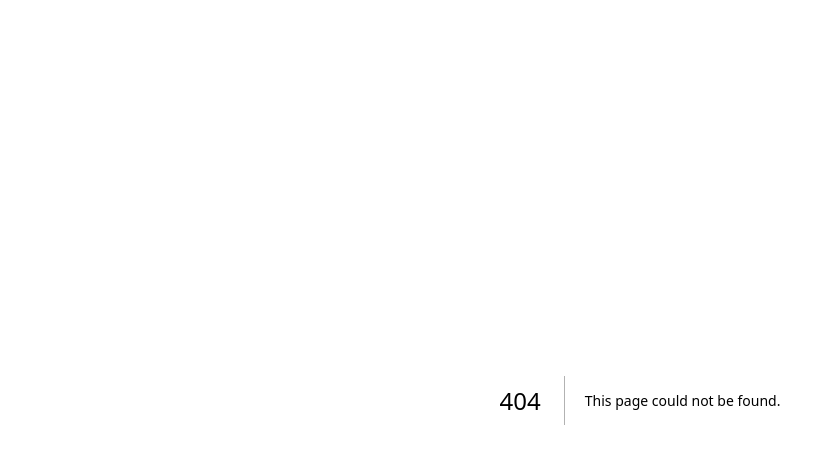
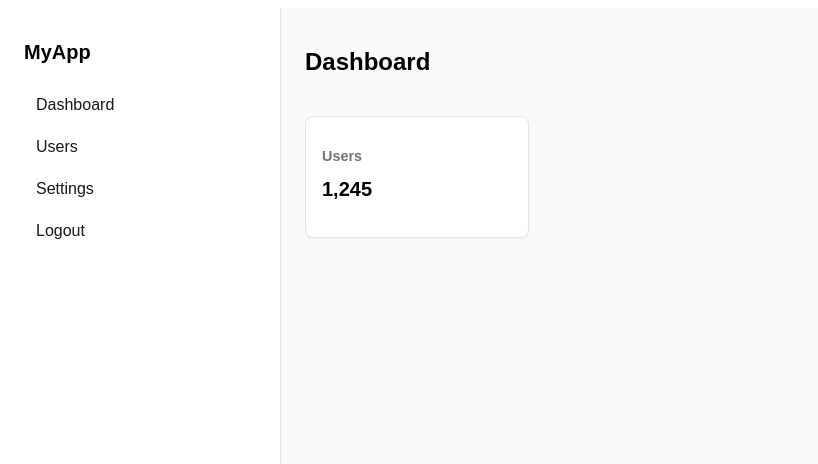
Before and after one commit to sebasGZA/frontend, a Next.js app: page /dashboard in a window 1280 px wide. Before the commit this address had no page. Shown: the top 464 px of the page, without its empty margins (0-818 px from the left). Built offline with nearby package versions, Linux system fonts and the light colour scheme.

Commit message:
feat: add dashboard page schema

```diff
--- /dev/null
+++ b/app/dashboard/page.tsx
@@ -0,0 +1,34 @@
+import "./styles.css";
+
+export default function Dashboard() {
+  return (
+    <div className="dashboard">
+      {/* Sidebar */}
+      <aside className="dashboard-sidebar">
+        <h2>MyApp</h2>
+        <nav className="dashboard-nav">
+          <a href="#">Dashboard</a>
+          <a href="#">Users</a>
+          <a href="#">Settings</a>
+          <a href="#">Logout</a>
+        </nav>
+      </aside>
+
+      {/* Main content */}
+      <main className="dashboard-content">
+        {/* Header */}
+        <div className="dashboard-header">
+          <h1>Dashboard</h1>
+        </div>
+
+        {/* Cards */}
+        <div className="dashboard-cards">
+          <div className="dashboard-card">
+            <h3>Users</h3>
+            <p>1,245</p>
+          </div>
+        </div>
+      </main>
+    </div>
+  );
+}
--- /dev/null
+++ b/app/dashboard/styles.css
@@ -0,0 +1,118 @@
+/* Dashboard layout */
+.dashboard {
+  display: flex;
+  min-height: 100vh;
+  background-color: #fafafa;
+  font-family: sans-serif;
+}
+
+/* Sidebar */
+.dashboard-sidebar {
+  width: 240px;
+  background-color: #ffffff;
+  border-right: 1px solid #e4e4e7; /* zinc-200 */
+  padding: 1rem;
+}
+
+.dashboard-sidebar h2 {
+  font-size: 1.25rem;
+  font-weight: 600;
+  margin-bottom: 1.5rem;
+}
+
+.dashboard-nav {
+  display: flex;
+  flex-direction: column;
+  gap: 0.5rem;
+}
+
+.dashboard-nav a {
+  text-decoration: none;
+  color: #18181b;
+  padding: 0.5rem 0.75rem;
+  border-radius: 0.375rem;
+  transition: background 0.2s ease;
+}
+
+.dashboard-nav a:hover {
+  background-color: #f4f4f5; /* zinc-100 */
+}
+
+/* Main content */
+.dashboard-content {
+  flex: 1;
+  padding: 1.5rem;
+}
+
+/* Top bar */
+.dashboard-header {
+  display: flex;
+  justify-content: space-between;
+  align-items: center;
+  margin-bottom: 1.5rem;
+}
+
+.dashboard-header h1 {
+  font-size: 1.5rem;
+  font-weight: 600;
+}
+
+/* Cards */
+.dashboard-cards {
+  display: grid;
+  grid-template-columns: repeat(auto-fill, minmax(220px, 1fr));
+  gap: 1rem;
+}
+
+.dashboard-card {
+  background-color: #ffffff;
+  border: 1px solid #e4e4e7;
+  border-radius: 0.5rem;
+  padding: 1rem;
+  box-shadow: 0 1px 2px rgba(0, 0, 0, 0.05);
+}
+
+.dashboard-card h3 {
+  font-size: 0.9rem;
+  color: #71717a; /* zinc-500 */
+}
+
+.dashboard-card p {
+  font-size: 1.25rem;
+  font-weight: 600;
+  margin-top: 0.25rem;
+}
+
+/* Dark mode */
+@media (prefers-color-scheme: dark) {
+  .dashboard {
+    background-color: #000;
+  }
+
+  .dashboard-sidebar {
+    background-color: #111;
+    border-color: #333;
+    color: white;
+  }
+
+  .dashboard-nav a {
+    color: #e4e4e7;
+  }
+
+  .dashboard-nav a:hover {
+    background-color: #27272a;
+  }
+
+  .dashboard-content {
+    color: white;
+  }
+
+  .dashboard-card {
+    background-color: #111;
+    border-color: #333;
+  }
+
+  .dashboard-card h3 {
+    color: #a1a1aa;
+  }
+}
```
